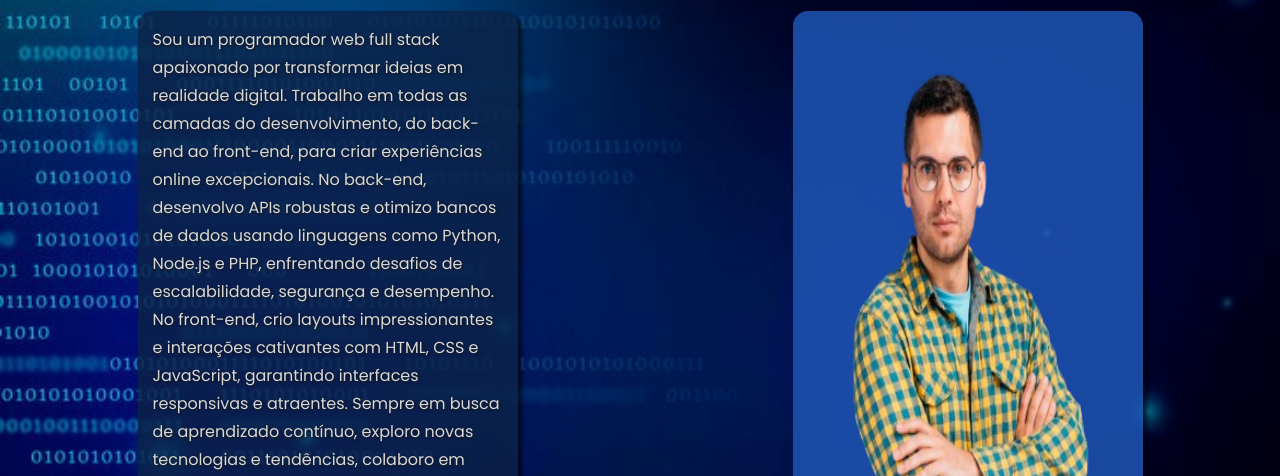
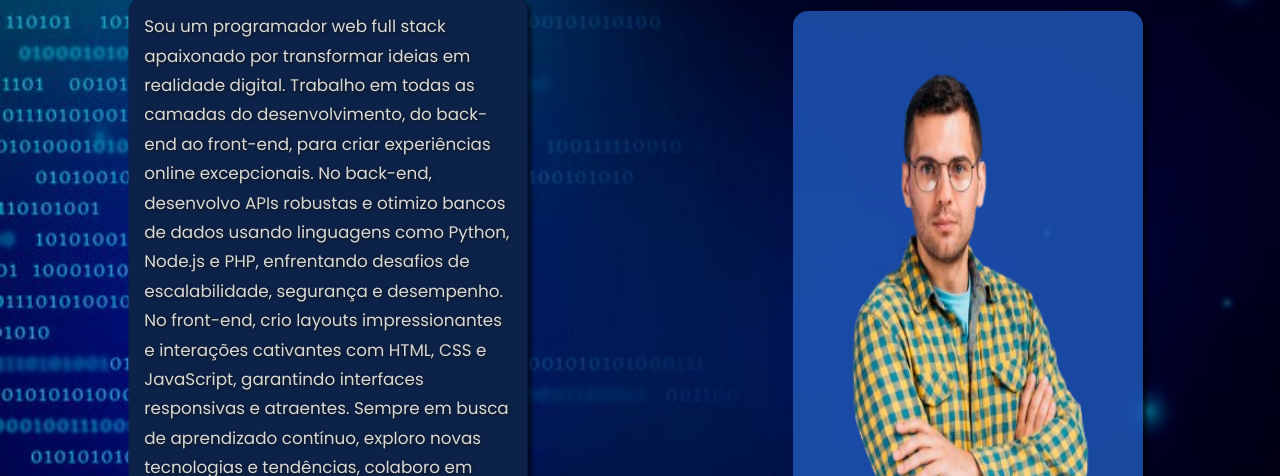
Before and after one commit to Thiago-Nnunes/Projeto_portifolio, a plain HTML site: page port/index.html in a window 1280 px wide. In both pictures the pointer is over the element 327 px from the left and 625 px from the top of the page. Shown: the part 324-800 px from the top of the page. Drawn offline with Linux system fonts and the light colour scheme.

Commit message:
site finalizado de vez

```diff
--- a/port/assets/style/style.css
+++ b/port/assets/style/style.css
@@ -145,6 +145,13 @@ header > img{
     background-color: #0c2248d2;
     border-radius: 15px;
     box-shadow: 4px 3px 4px #0000009c;
+    transition: 0.6s ease-in-out;
+    cursor: pointer;
+}
+
+#sobM p:hover{
+    transform: scale(1.05);
+    background-color: var(--cor-008);
 }
 
 #sobM img{
@@ -154,6 +161,12 @@ header > img{
     background-color: var(--cor05-tpr);
     box-shadow: var(--sombra-caixa);
     border-radius: 15px;
+    transition: 0.6s ease-in-out;
+    cursor: pointer;
+}
+
+#sobM img:hover{
+    transform: scale(1.05);
 }
 
 /* Configurações TECNOLOGIAS */
```
